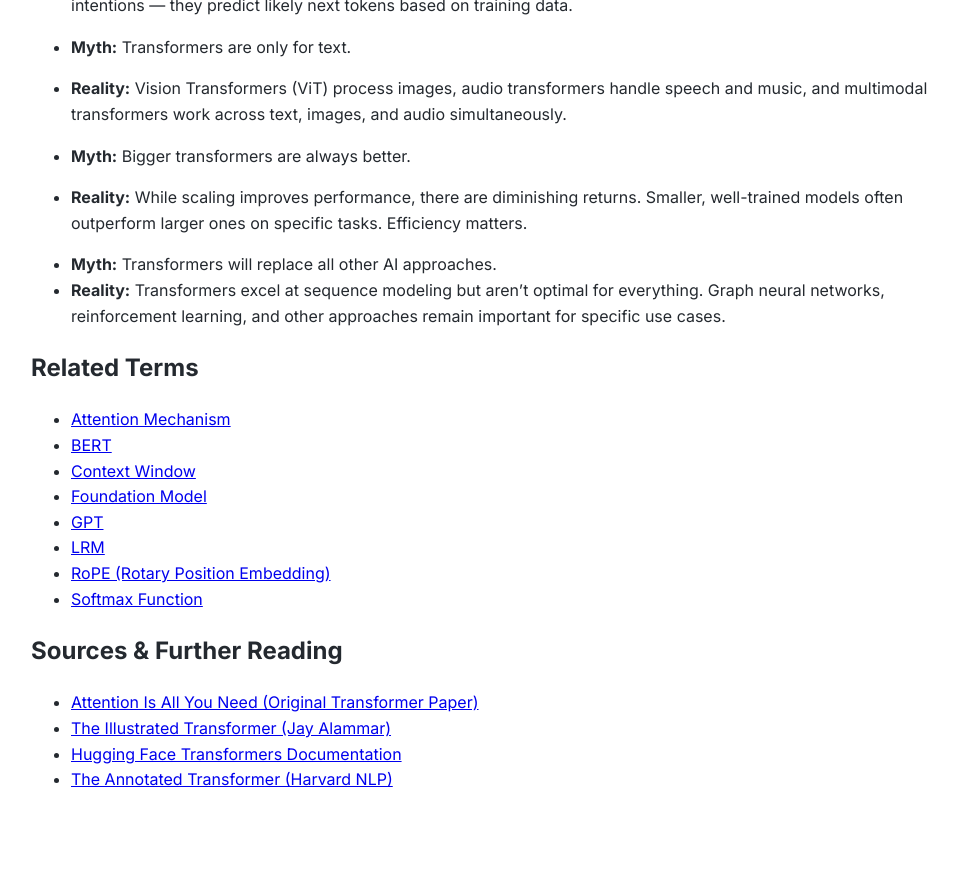
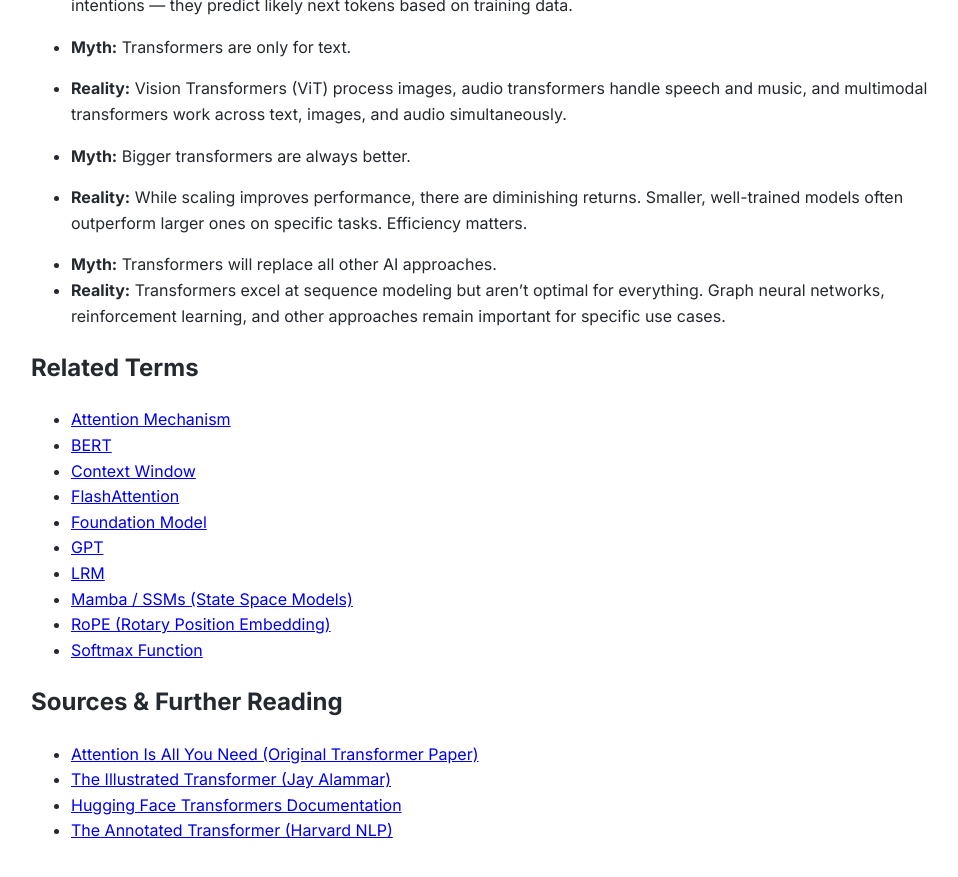
Before and after one commit to alexnubla/ai-dictionary, a Jekyll site: the page built from terms/transformer.md, in a window 1280 px wide and 900 px high, scrolled down 4125 px. Shown: the top 877 px of the window, without its empty margins (159-1117 px from the left). Built offline with Jekyll 4.4.1, drawn with Linux system fonts in a browser that asks for light colours; before the commit the page ends 4974 px from its top, so only the background shows below that.

Commit message:
Update transformer.md

```diff
--- a/terms/transformer.md
+++ b/terms/transformer.md
@@ -1,7 +1,7 @@
 ---
 title: "Transformer"
 category: "Architecture"
-related: ["Attention Mechanism", "BERT", "GPT", "Softmax Function", "Residual Connections", "RoPE", "Positional Encoding", "LRM"]
+related: ["Attention Mechanism", "BERT", "GPT", "Softmax Function", "Residual Connections", "RoPE", "FlashAttention", "Mamba / SSMs", "Positional Encoding", "LRM"]
 date_added: 2026-08-11
 ---
 
@@ -164,9 +164,11 @@ print("Sentiment:", result)
 - [Attention Mechanism](../attention-mechanism/)
 - [BERT](../bert/)
 - [Context Window](../context-window/)
+- [FlashAttention](../flashattention/)
 - [Foundation Model](../foundation-model/)
 - [GPT](../gpt/)
 - [LRM](../lrm/)
+- [Mamba / SSMs (State Space Models)](../mamba-ssms/)
 - [RoPE (Rotary Position Embedding)](../rope/)
 - [Softmax Function](../softmax-function/)
 
```
